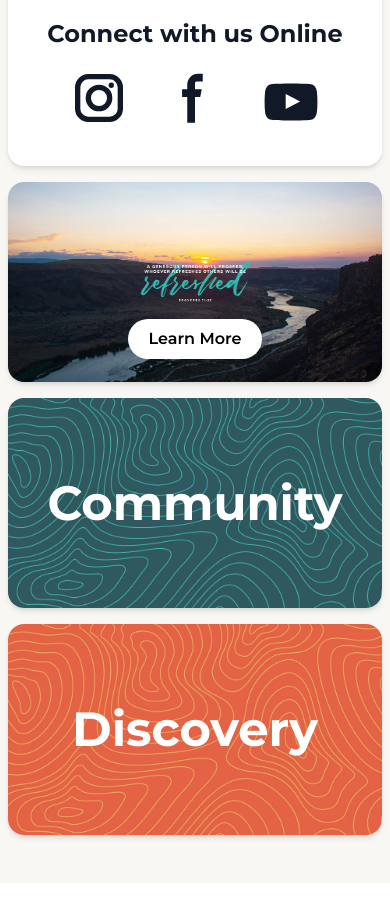
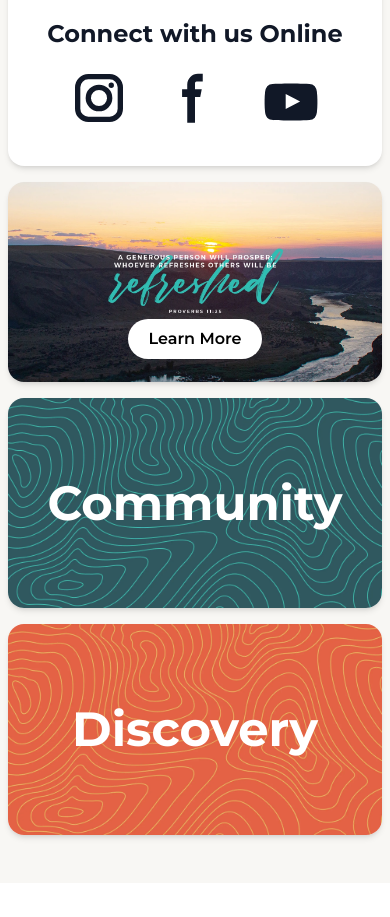
Before and after one commit to refreshchurch/refresh_church, a Next.js app: page / in a window 390 px wide. Shown: the part 1680-2597 px from the top of the page. Built offline with nearby package versions, Linux system fonts and the light colour scheme; no server answers.

Commit message:
verse image zoomed in on mobile

```diff
--- a/src/app/components/HomePage.js
+++ b/src/app/components/HomePage.js
@@ -82,7 +82,7 @@ export default function HomePage() {
               layout="fill"
               objectFit="cover"
               objectPosition="0 40%"
-              alt="Leadership Image"
+              alt="First Time Here Image"
               draggable="false"
             />
             <div className="absolute inset-0 bg-black bg-opacity-20 flex items-center justify-center">
@@ -249,11 +249,13 @@ export default function HomePage() {
       <div className="flex flex-wrap gap-4 justify-center mb-4">
         <div className="bg-white shadow-md rounded-2xl w-full h-[200px] sm:h-[300px] lg:h-[350px] relative overflow-hidden">
           <Image
-            src='/photos/home/verse.webp'
+            src="/photos/home/verse.webp"
             layout="fill"
             objectFit="cover"
-            alt="Leadership Image"
+            objectPosition="center"
+            alt="Verse Image"
             draggable="false"
+            className="sm:scale-[1.2] scale-[1.6]"
           />
           <div className="absolute inset-0 bg-black bg-opacity-0 flex items-center justify-end flex-col mb-[23px]">
             <Link href="/connect">
--- a/src/app/first-time-here/page.js
+++ b/src/app/first-time-here/page.js
@@ -18,7 +18,7 @@ export default function FirstTimeHere() {
           layout="fill"
           objectFit="cover"
           objectPosition="center"
-          alt="Leadership Image"
+          alt="First Time Here Image"
           draggable="false"
 
         />
```
